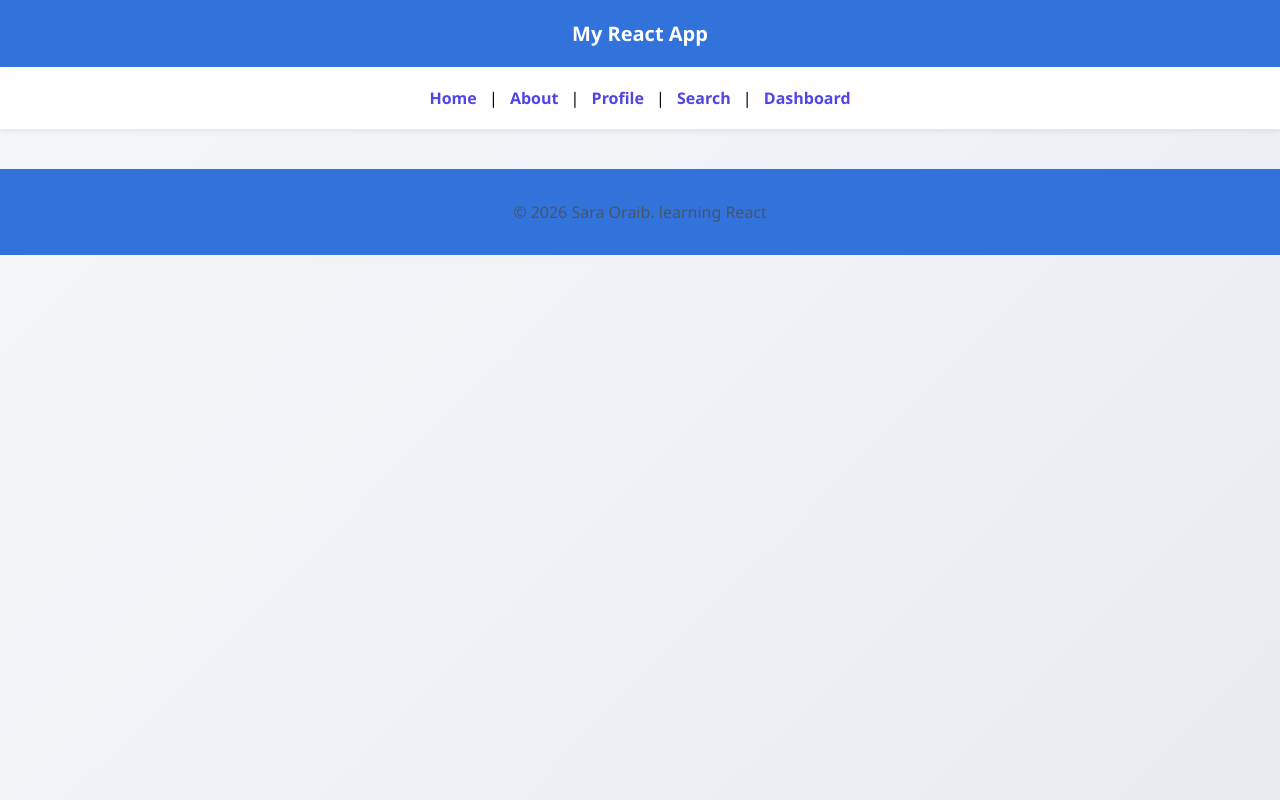
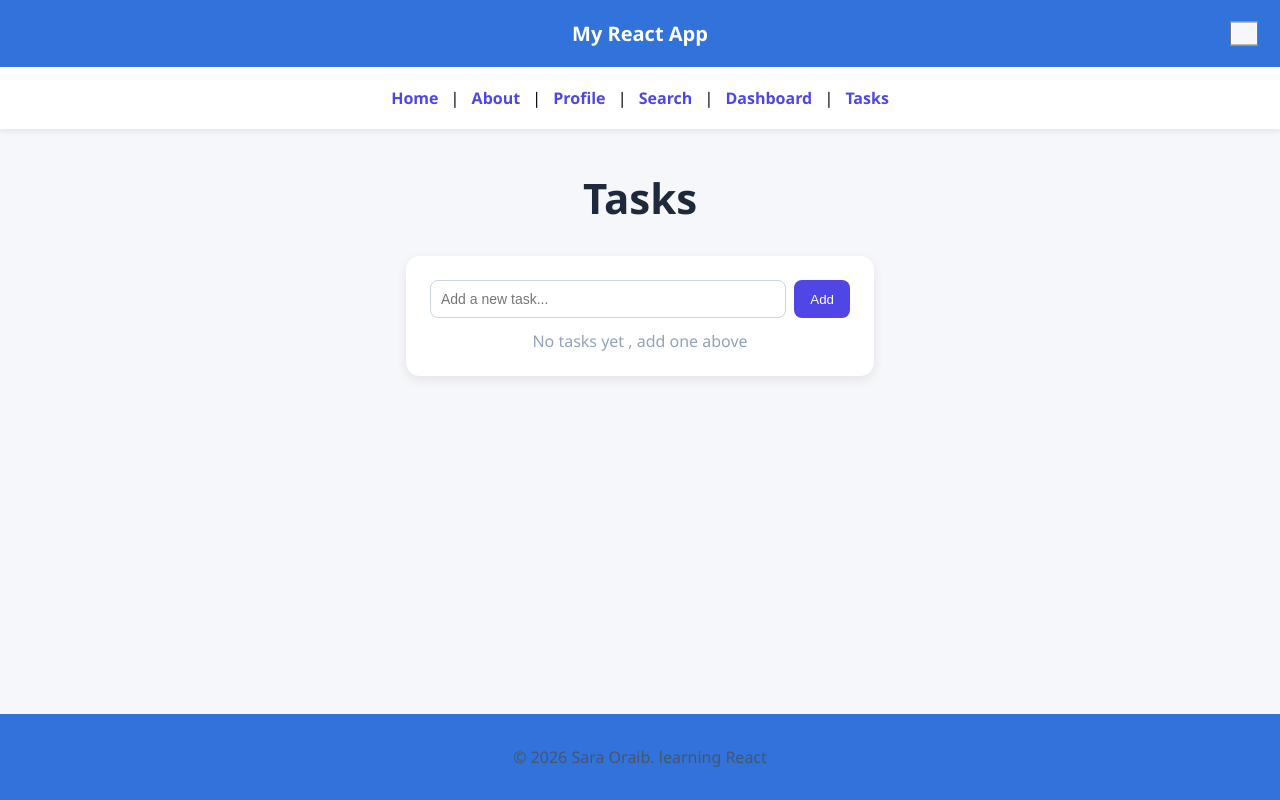
Before and after one commit to saraoraib/react-profile-card, a React (Vite) app: page /tasks in a window 1280 px wide. Built offline with nearby package versions, Linux system fonts and the light colour scheme.

Commit message:
Build a color picker that changes background color task and Create a simple to-do list add and delete items task

```diff
--- a/src/App.jsx
+++ b/src/App.jsx
@@ -1,21 +1,25 @@
+import { useState } from 'react';
 import { BrowserRouter, Routes, Route, Link } from "react-router-dom";
 import Home from './Home';
 import About from './About';
 import Profile from './Profile';
-import NotesBox from './NotesBox';
 import Search from './Search';
 import Dashboard from './Dashboard';
+import Tasks from './Tasks';
 import Header from './Header';
 import Footer from './Footer';
 
+function App() {
+  const [bgColor, setBgColor] = useState('#f5f7fa');
 
-function App() {
   return (
+    <div style={{ background: bgColor, minHeight: '100vh', display: 'flex', flexDirection: 'column', transition: 'background 0.2s' }}>
       <BrowserRouter>
-      <Header />
-      <main>
+        <Header color={bgColor} onChange={setBgColor} />
+
+        <main style={{ flex: 1 }}>
           <nav>
-        <Link to="/">Home</Link> | <Link to="/about">About</Link> | <Link to="/profile">Profile</Link> | <Link to="/search">Search</Link> | <Link to="/dashboard">Dashboard</Link>
+            <Link to="/">Home</Link> | <Link to="/about">About</Link> | <Link to="/profile">Profile</Link> | <Link to="/search">Search</Link> | <Link to="/dashboard">Dashboard</Link> | <Link to="/tasks">Tasks</Link>
           </nav>
 
           <Routes>
@@ -24,10 +28,13 @@
             <Route path="/profile" element={<Profile />} />
             <Route path="/search" element={<Search />} />
             <Route path="/dashboard" element={<Dashboard />} />
+            <Route path="/tasks" element={<Tasks />} />
           </Routes>
         </main>
+
         <Footer />
       </BrowserRouter>
+    </div>
   );
 }
 
--- a/src/Header.jsx
+++ b/src/Header.jsx
@@ -1,7 +1,14 @@
-function Header() {
+function Header({ color, onChange }) {
   return (
     <header className="app-header">
       <h2>My React App</h2>
+      <div className="header-color-picker">
+        <input
+          type="color"
+          value={color}
+          onChange={(e) => onChange(e.target.value)}
+        />
+      </div>
     </header>
   );
 }
--- /dev/null
+++ b/src/TaskManager.jsx
@@ -0,0 +1,73 @@
+import { useState, useEffect } from 'react';
+
+function TaskManager() {
+  const [tasks, setTasks] = useState(() => {
+    const saved = localStorage.getItem('tasks');
+    return saved ? JSON.parse(saved) : [];
+  });
+  const [text, setText] = useState('');
+
+  useEffect(() => {
+    localStorage.setItem('tasks', JSON.stringify(tasks));
+  }, [tasks]);
+
+  const addTask = () => {
+    if (text.trim() === '') return;
+    const newTask = { id: Date.now(), text, completed: false };
+    setTasks([...tasks, newTask]);
+    setText('');
+  };
+
+  const deleteTask = (id) => {
+    setTasks(tasks.filter(task => task.id !== id));
+  };
+
+  const toggleTask = (id) => {
+    setTasks(tasks.map(task =>
+      task.id === id ? { ...task, completed: !task.completed } : task
+    ));
+  };
+
+  const doneCount = tasks.filter(t => t.completed).length;
+
+  return (
+    <div className="task-manager">
+      <div className="task-input-row">
+        <input
+          value={text}
+          onChange={(e) => setText(e.target.value)}
+          onKeyDown={(e) => e.key === 'Enter' && addTask()}
+          placeholder="Add a new task..."
+        />
+        <button onClick={addTask}>Add</button>
+      </div>
+
+      {tasks.length > 0 && (
+        <p className="task-summary">{doneCount} of {tasks.length} completed</p>
+      )}
+
+      <ul className="task-manager-list">
+        {tasks.length === 0 ? (
+          <li className="no-tasks">No tasks yet , add one above</li>
+        ) : (
+          tasks.map(task => (
+            <li key={task.id} className="task-manager-item">
+              <span
+                className={task.completed ? 'task-check checked' : 'task-check'}
+                onClick={() => toggleTask(task.id)}
+              >
+                {task.completed ? '✓' : ''}
+              </span>
+              <span className={task.completed ? 'task-text done' : 'task-text'}>
+                {task.text}
+              </span>
+              <button className="delete-btn" onClick={() => deleteTask(task.id)}>Delete</button>
+            </li>
+          ))
+        )}
+      </ul>
+    </div>
+  );
+}
+
+export default TaskManager;
--- /dev/null
+++ b/src/Tasks.jsx
@@ -0,0 +1,12 @@
+import TaskManager from './TaskManager';
+
+function Tasks() {
+  return (
+    <div>
+      <h1>Tasks</h1>
+      <TaskManager />
+    </div>
+  );
+}
+
+export default Tasks;
--- a/src/index.css
+++ b/src/index.css
@@ -401,7 +401,6 @@
   text-align: center;
   padding: 16px;
   font-size: 13px;
-  margin-top: 40px;
 }
 
 .role-switcher {
@@ -419,3 +418,121 @@
   gap: 6px;
   cursor: pointer;
 }
+
+
+.app-header {
+  position: relative;
+  background: #3273db;
+  color: white;
+  padding: 20px;
+  text-align: center;
+}
+
+.header-color-picker {
+  position: absolute;
+  top: 50%;
+  right: 20px;
+  transform: translateY(-50%);
+}
+
+.header-color-picker input[type="color"] {
+  width: 32px;
+  height: 32px;
+  border: none;
+  border-radius: 6px;
+  cursor: pointer;
+  background: none;
+  padding: 0;
+}
+
+.task-manager {
+  max-width: 420px;
+  margin: 30px auto;
+  padding: 24px;
+  background: white;
+  border-radius: 14px;
+  box-shadow: 0 4px 12px rgba(0, 0, 0, 0.08);
+}
+
+.task-input-row {
+  display: flex;
+  gap: 8px;
+  margin-bottom: 12px;
+}
+
+.task-input-row input {
+  flex: 1;
+  padding: 10px;
+  border-radius: 8px;
+  border: 1px solid #cbd5e1;
+  font-size: 14px;
+}
+
+.task-input-row button {
+  padding: 10px 16px;
+  background: #4f46e5;
+  color: white;
+  border: none;
+  border-radius: 8px;
+  cursor: pointer;
+}
+
+.task-summary {
+  font-size: 13px;
+  color: #64748b;
+  margin: 0 0 12px;
+  text-align: left;
+}
+
+.task-manager-list {
+  list-style: none;
+  padding: 0;
+  margin: 0;
+}
+
+.task-manager-item {
+  display: flex;
+  align-items: center;
+  gap: 10px;
+  padding: 10px;
+  background: #f8fafc;
+  border-radius: 8px;
+  margin-bottom: 6px;
+}
+
+.task-check {
+  width: 20px;
+  height: 20px;
+  border: 2px solid #cbd5e1;
+  border-radius: 6px;
+  display: flex;
+  align-items: center;
+  justify-content: center;
+  font-size: 13px;
+  color: white;
+  cursor: pointer;
+  flex-shrink: 0;
+}
+
+.task-check.checked {
+  background: #4f46e5;
+  border-color: #4f46e5;
+}
+
+.task-text {
+  flex: 1;
+  font-size: 14px;
+  color: #1e293b;
+  text-align: left;
+}
+
+.task-text.done {
+  text-decoration: line-through;
+  color: #94a3b8;
+}
+
+.no-tasks {
+  text-align: center;
+  color: #94a3b8;
+  background: transparent;
+}
```
Lines whose indentation alone changed are shown as unchanged.
